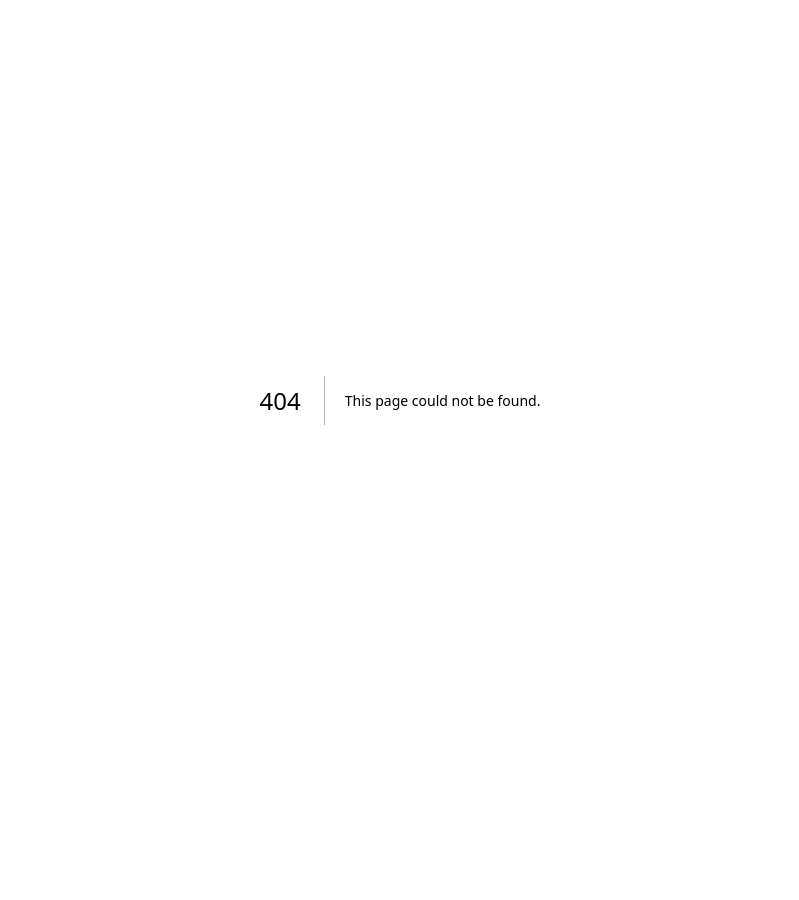
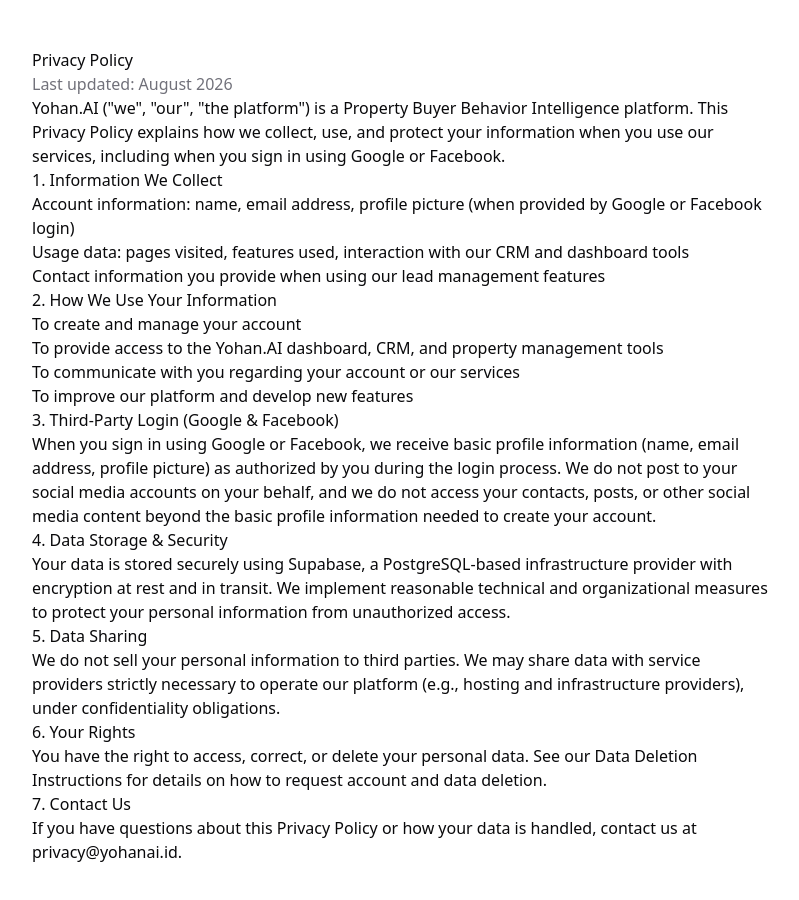
Before and after one commit to yohanaiplatform/yohanai-platform, a Next.js app: page /privacy-policy in a window 1280 px wide. Before the commit this address had no page. Shown: the top 900 px of the page, without its empty margins (240-1039 px from the left). Before the commit the page ends 800 px from the top, so only its background shows below. Built offline with nearby package versions, Linux system fonts and the light colour scheme.

Commit message:
feat: add privacy policy and data deletion pages for Facebook App Review

```diff
--- /dev/null
+++ b/src/app/data-deletion/page.tsx
@@ -0,0 +1,57 @@
+export const metadata = {
+  title: "Data Deletion Instructions — Yohan.AI",
+};
+
+export default function DataDeletionPage() {
+  return (
+    <div className="mx-auto max-w-3xl px-4 py-12 prose prose-sm sm:prose-base">
+      <h1>User Data Deletion Instructions</h1>
+      <p className="text-muted-foreground">Last updated: August 2026</p>
+
+      <p>
+        If you would like to delete your Yohan.AI account and all
+        associated personal data, you have two options:
+      </p>
+
+      <h2>Option 1: Request via Email</h2>
+      <p>
+        Send an email to{" "}
+        <a href="mailto:privacy@yohanai.id">privacy@yohanai.id</a> with the
+        subject line &quot;Data Deletion Request&quot;, using the email
+        address associated with your account. We will process your request
+        and permanently delete your account and personal data within 30
+        days, and confirm via email once completed.
+      </p>
+
+      <h2>Option 2: Delete via Account Settings</h2>
+      <p>
+        Log in to your Yohan.AI account, navigate to{" "}
+        <strong>Profile</strong>, and use the account deletion option
+        (available in an upcoming release). Until this feature is live,
+        please use the email request method above.
+      </p>
+
+      <h2>What Gets Deleted</h2>
+      <ul>
+        <li>Your profile information (name, email, avatar)</li>
+        <li>Your account credentials and login history</li>
+        <li>Any leads, notes, or activity records you created, unless retention is required by law or legitimate business record-keeping</li>
+      </ul>
+
+      <h2>Facebook &amp; Google Login Users</h2>
+      <p>
+        Deleting your Yohan.AI account does not automatically revoke access
+        permissions on Facebook or Google. To fully remove Yohan.AI&apos;s
+        access to your Facebook or Google account, please also visit your
+        Facebook or Google account settings and remove Yohan.AI from your
+        list of connected apps.
+      </p>
+
+      <h2>Contact</h2>
+      <p>
+        Questions about data deletion:{" "}
+        <a href="mailto:privacy@yohanai.id">privacy@yohanai.id</a>
+      </p>
+    </div>
+  );
+}
--- /dev/null
+++ b/src/app/privacy-policy/page.tsx
@@ -0,0 +1,75 @@
+export const metadata = {
+  title: "Privacy Policy — Yohan.AI",
+};
+
+export default function PrivacyPolicyPage() {
+  return (
+    <div className="mx-auto max-w-3xl px-4 py-12 prose prose-sm sm:prose-base">
+      <h1>Privacy Policy</h1>
+      <p className="text-muted-foreground">Last updated: August 2026</p>
+
+      <p>
+        Yohan.AI (&quot;we&quot;, &quot;our&quot;, &quot;the platform&quot;) is a Property Buyer
+        Behavior Intelligence platform. This Privacy Policy explains how we
+        collect, use, and protect your information when you use our
+        services, including when you sign in using Google or Facebook.
+      </p>
+
+      <h2>1. Information We Collect</h2>
+      <ul>
+        <li>Account information: name, email address, profile picture (when provided by Google or Facebook login)</li>
+        <li>Usage data: pages visited, features used, interaction with our CRM and dashboard tools</li>
+        <li>Contact information you provide when using our lead management features</li>
+      </ul>
+
+      <h2>2. How We Use Your Information</h2>
+      <ul>
+        <li>To create and manage your account</li>
+        <li>To provide access to the Yohan.AI dashboard, CRM, and property management tools</li>
+        <li>To communicate with you regarding your account or our services</li>
+        <li>To improve our platform and develop new features</li>
+      </ul>
+
+      <h2>3. Third-Party Login (Google &amp; Facebook)</h2>
+      <p>
+        When you sign in using Google or Facebook, we receive basic profile
+        information (name, email address, profile picture) as authorized by
+        you during the login process. We do not post to your social media
+        accounts on your behalf, and we do not access your contacts, posts,
+        or other social media content beyond the basic profile information
+        needed to create your account.
+      </p>
+
+      <h2>4. Data Storage &amp; Security</h2>
+      <p>
+        Your data is stored securely using Supabase, a PostgreSQL-based
+        infrastructure provider with encryption at rest and in transit. We
+        implement reasonable technical and organizational measures to
+        protect your personal information from unauthorized access.
+      </p>
+
+      <h2>5. Data Sharing</h2>
+      <p>
+        We do not sell your personal information to third parties. We may
+        share data with service providers strictly necessary to operate our
+        platform (e.g., hosting and infrastructure providers), under
+        confidentiality obligations.
+      </p>
+
+      <h2>6. Your Rights</h2>
+      <p>
+        You have the right to access, correct, or delete your personal
+        data. See our{" "}
+        <a href="/data-deletion">Data Deletion Instructions</a> for details
+        on how to request account and data deletion.
+      </p>
+
+      <h2>7. Contact Us</h2>
+      <p>
+        If you have questions about this Privacy Policy or how your data is
+        handled, contact us at{" "}
+        <a href="mailto:privacy@yohanai.id">privacy@yohanai.id</a>.
+      </p>
+    </div>
+  );
+}
```
